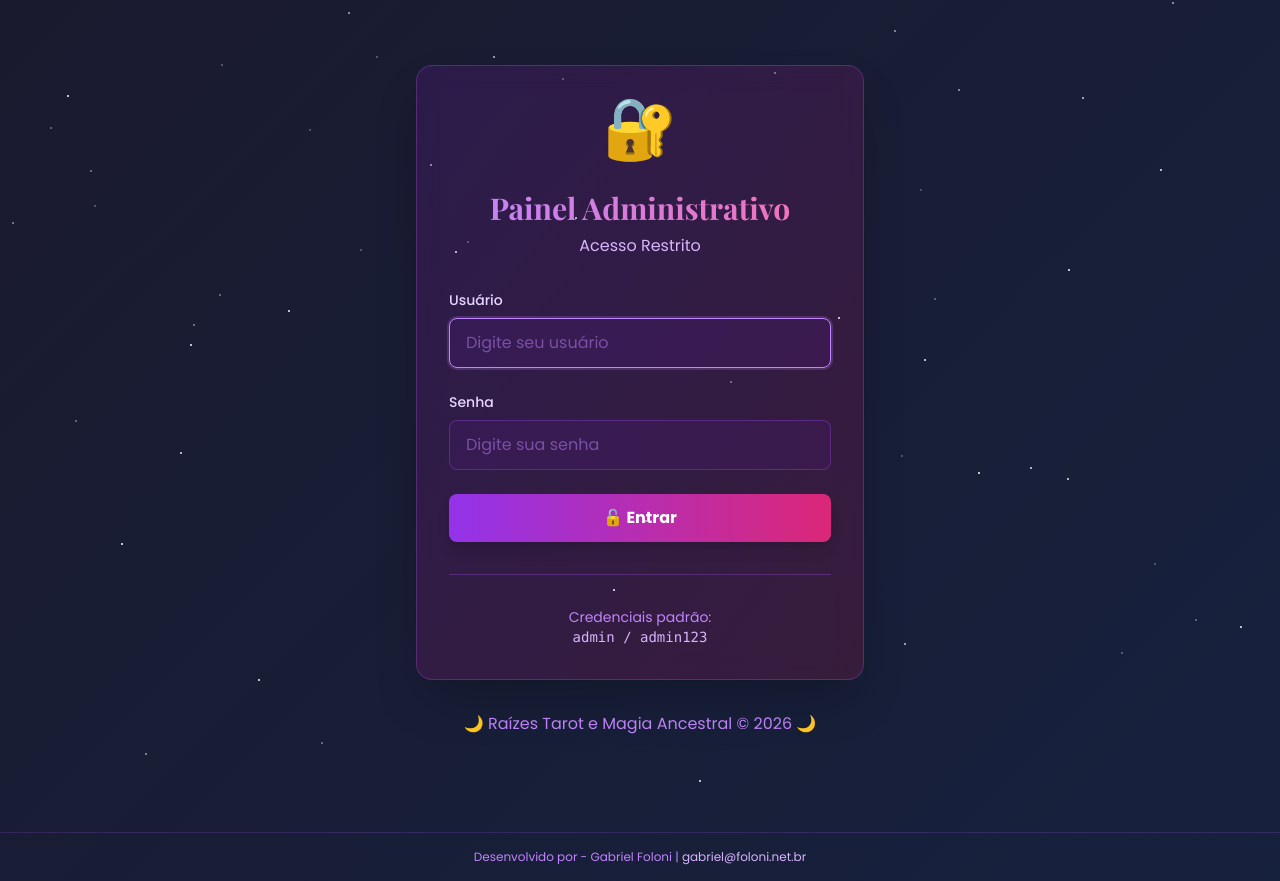
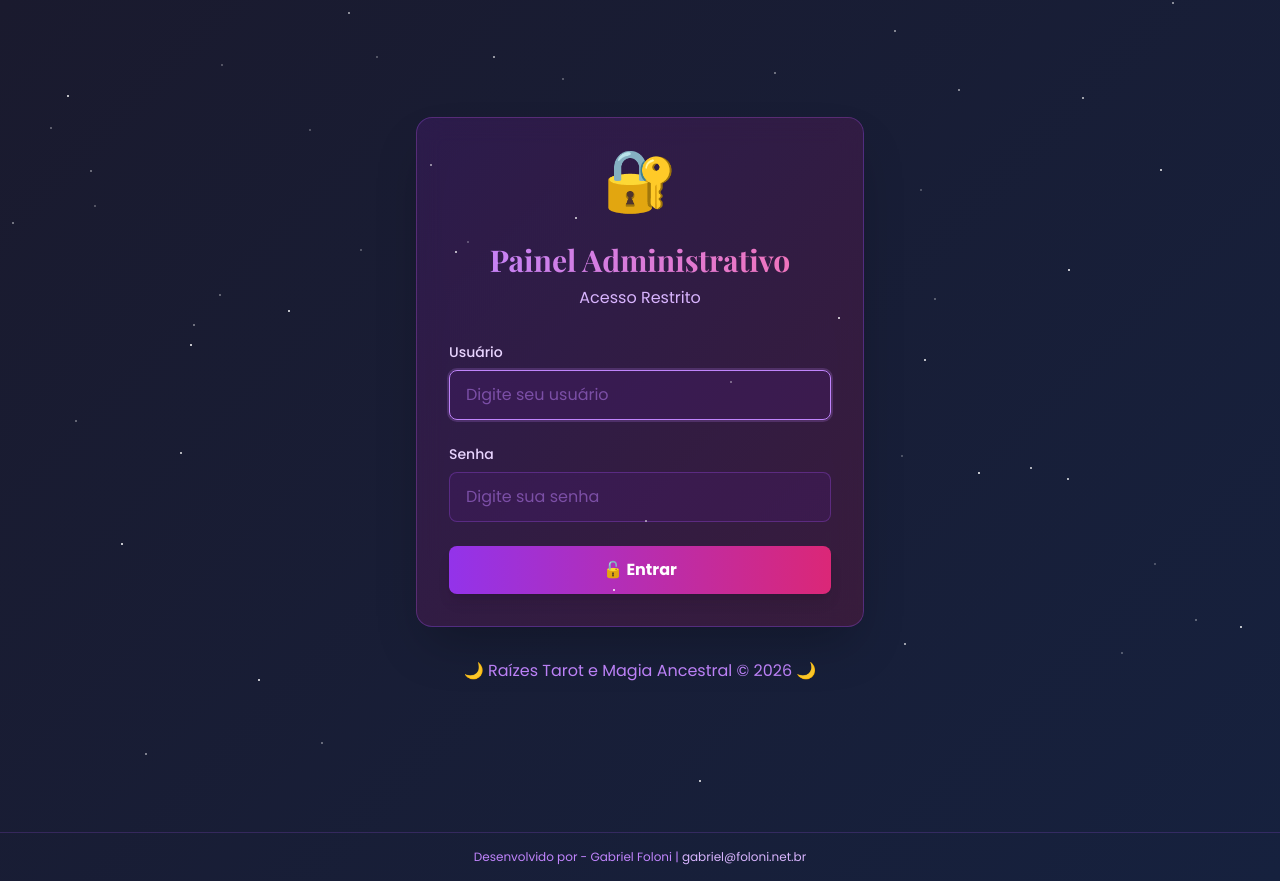
Before and after one commit to folonidev/site, a Django app: page /painel/login/ in a window 1280 px wide. Run offline with Django 5.2, Linux system fonts and the light colour scheme; some libraries are stand-ins or nearby versions.

Commit message:
Minor changes no html

```diff
--- a/feiticos/templates/feiticos/admin/login.html
+++ b/feiticos/templates/feiticos/admin/login.html
@@ -68,13 +68,7 @@
                 </button>
             </form>
 
-            <!-- Informações -->
-            <div class="mt-8 pt-8 border-t border-purple-500/30">
-                <p class="text-center text-purple-400 text-sm">
-                    Credenciais padrão:<br>
-                    <span class="font-mono text-purple-300">admin / admin123</span>
-                </p>
-            </div>
+
         </div>
 
         <!-- Footer -->
--- a/feiticos/templates/feiticos/confirmacao.html
+++ b/feiticos/templates/feiticos/confirmacao.html
@@ -84,7 +84,7 @@
                 Sua intenção foi registrada! Agora nossa equipe mágica irá analisar e verificar se o feitiço terá sucesso.
             </p>
             <p class="text-yellow-300 text-sm">
-                ✉️ Você receberá um email em breve com um link especial para escolher e adquirir o feitiço (caso aprovado).
+                ✉️ Após a análise, caso aprovado, você receberá o link de acesso diretamente nesta página de confirmação para escolher e adquirir o feitiço.
             </p>
         </div>
         {% endif %}
--- a/feiticos/templates/feiticos/pagamento_redirect.html
+++ b/feiticos/templates/feiticos/pagamento_redirect.html
@@ -77,7 +77,7 @@
                     <br>✓ Status do pagamento
                     <br>✓ Detalhes do pedido
                     {% if status == 'approved' %}
-                    <br>✓ Link para acessar seu feitiço
+                    <br>✓ Informações de acesso ao seu feitiço
                     {% endif %}
                 </p>
             </div>
@@ -101,7 +101,7 @@
             <div class="bg-purple-900/20 rounded-lg p-6 border border-purple-500/20 mb-8">
                 <p class="text-purple-300 text-sm leading-relaxed">
                     {% if status == 'approved' %}
-                        Seu pagamento foi processado com sucesso! Você receberá um email com o link para acessar seu feitiço em breve.
+                        Seu pagamento foi processado com sucesso! O acesso ao seu feitiço já está disponível.
                         <br><br>
                         <strong>Você pode fechar esta página com segurança.</strong> Seu acesso já está ativado.
                     {% elif status == 'pending' %}
```
